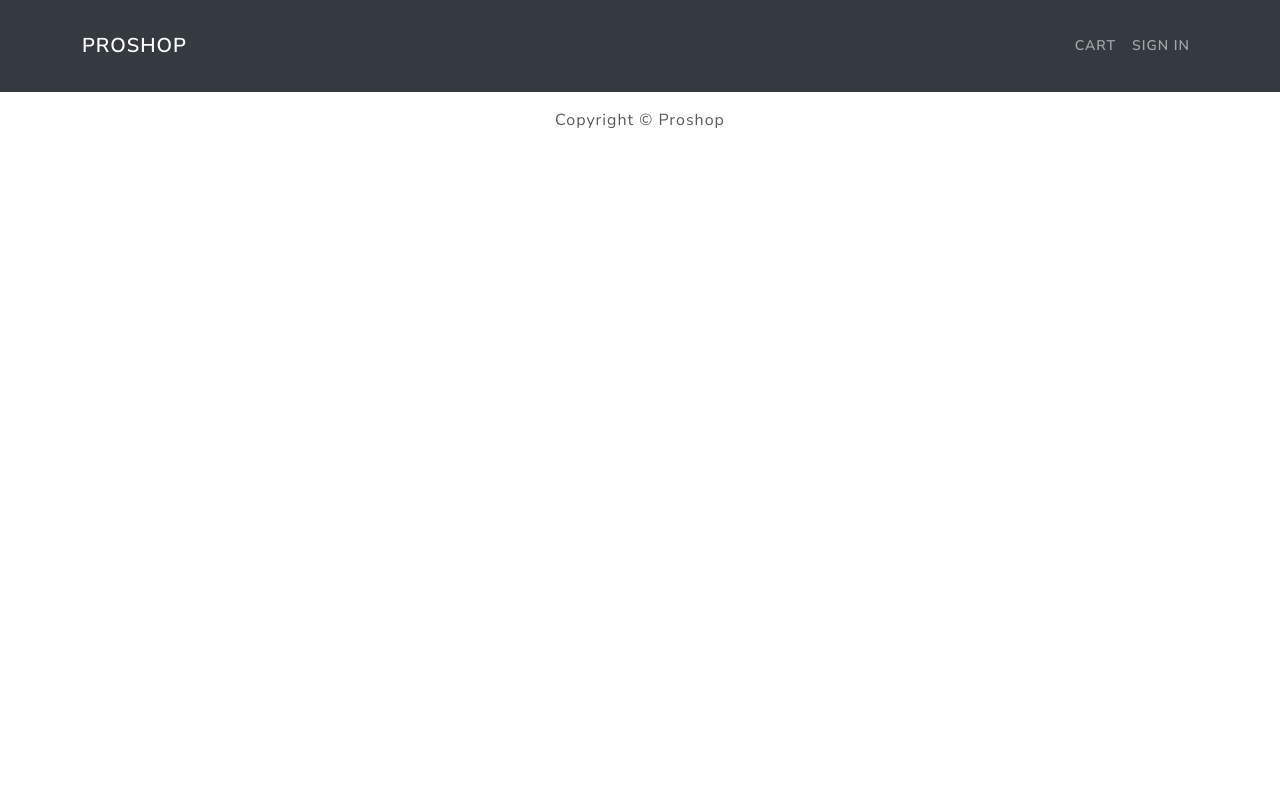
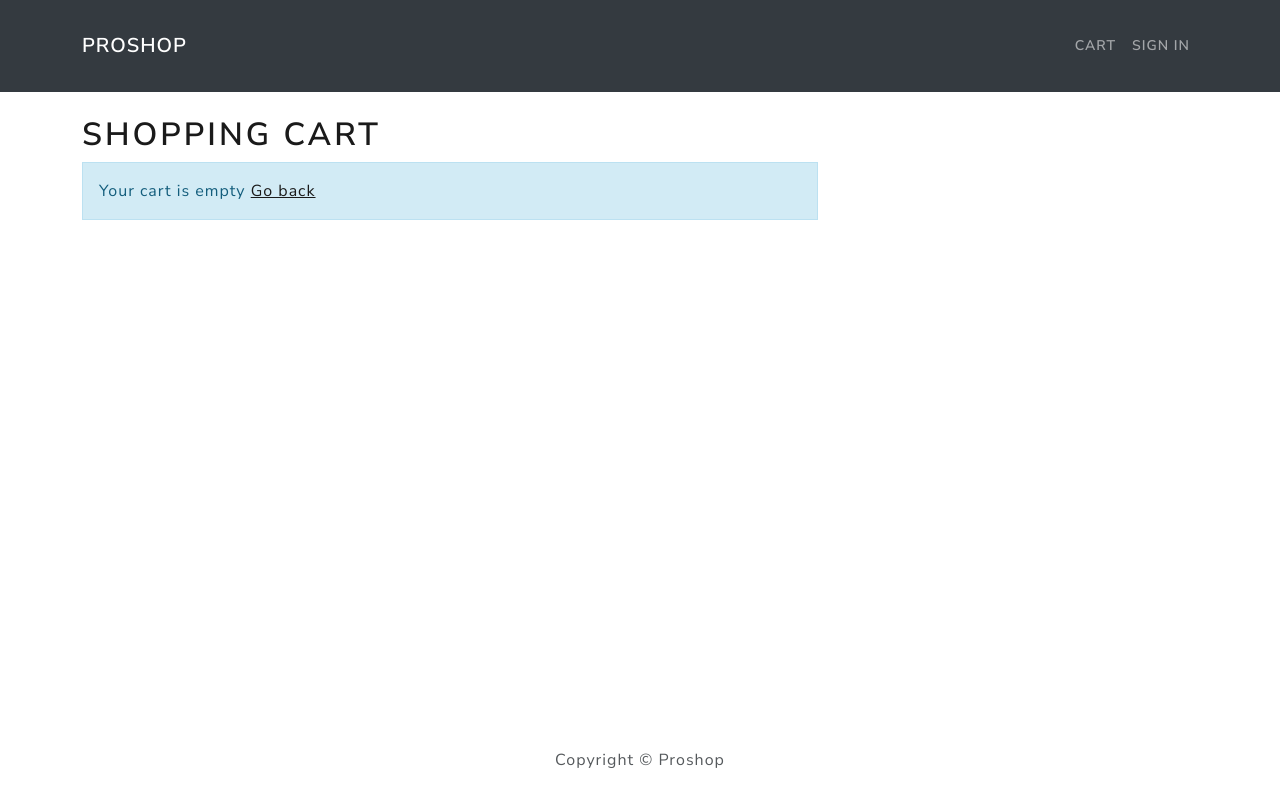
Before and after one commit to MJM27/Modern-Ecommerce, a Next.js app in the folder client/: page /cart in a window 1280 px wide. Built offline with nearby package versions, Linux system fonts and the light colour scheme.

Commit message:
way complicated cart redux implementation

```diff
--- a/client/components/Cart/index.tsx
+++ b/client/components/Cart/index.tsx
@@ -11,24 +11,11 @@ import {
 } from 'react-bootstrap';
 import { v4 as randomID } from 'uuid';
 import { NextRouter } from 'next/router';
-import { useEffect } from 'react';
 import Message from '../Message';
 
-interface CartProps {
-  router: NextRouter;
-}
-
-const Cart: React.FC<CartProps> = ({ router }) => {
-  const { id, qty } = router.query;
-
+const Cart: React.FC = () => {
   const { cartItems } = useTypedSelector(state => state.cart);
   const { addToCart } = useCartActions();
-
-  useEffect(() => {
-    if (id) {
-      addToCart(id as string, parseInt(qty as string));
-    }
-  }, [addToCart, qty, id]);
 
   const onRemoveFromCartHandler = (id: string) => {
     console.log('remove');
--- a/client/hooks/index.ts
+++ b/client/hooks/index.ts
@@ -1,2 +1,3 @@
 export * from './useActions';
 export * from './useTypedSelector';
+export * from './useLocalStorage';
--- /dev/null
+++ b/client/hooks/useLocalStorage.ts
@@ -0,0 +1,19 @@
+import { useState, useEffect } from 'react';
+
+export const useLocalStorage = (defaultValue: any, key: any) => {
+  const [value, setValue] = useState(defaultValue);
+
+  useEffect(() => {
+    const stickyValue = window.localStorage.getItem(key);
+
+    if (stickyValue !== null) {
+      setValue(JSON.parse(stickyValue));
+    }
+  }, [key]);
+
+  useEffect(() => {
+    window.localStorage.setItem(key, JSON.stringify(value));
+  }, [key, value]);
+
+  return [value, setValue];
+};
--- a/client/pages/_app.tsx
+++ b/client/pages/_app.tsx
@@ -3,26 +3,18 @@ import '../styles/index.css';
 import '../styles/bootstrap.min.css';
 //importing utils
 import { useStore } from '../state';
+import { useLocalStorage } from '../hooks';
 import type { AppProps } from 'next/app';
 //importing components
 import MainLayout from '../layouts/MainLayout';
 import { Container } from 'react-bootstrap';
 import { Provider } from 'react-redux';
-import { useEffect, useState } from 'react';
 
 function MyApp({ Component, pageProps }: AppProps) {
-  const [storageItems, setStorageItems] = useState([]);
-
-  useEffect(() => {
-    let cartItemsFromStorage = localStorage.getItem('cartItems')
-      ? JSON.parse(localStorage.getItem('cartItems')!)
-      : [];
-
-    setStorageItems(cartItemsFromStorage);
-  }, []);
+  const [cartItems] = useLocalStorage([], 'cartItems');
 
   const initialState = {
-    cart: { cartItems: storageItems },
+    cart: { cartItems },
     ...pageProps.initialReduxState,
   };
 
--- a/client/pages/cart/index.tsx
+++ b/client/pages/cart/index.tsx
@@ -1,7 +1,17 @@
+import SEO from '../../components/SEO';
+import Cart from '../../components/Cart';
 import { NextPage } from 'next';
+import { seoConfig } from '../../utils';
 
 const CartPage: NextPage = () => {
-  return <div></div>;
+  return (
+    <>
+      <SEO {...seoConfig} />
+      <main className="wrapper py-4">
+        <Cart />
+      </main>
+    </>
+  );
 };
 
 export default CartPage;
--- a/client/state/Cart/cart.reducers.ts
+++ b/client/state/Cart/cart.reducers.ts
@@ -11,11 +11,18 @@ export const cartReducer = (
     case ActionTypes.CART_ADD_ITEM:
       const item = action.payload;
 
-      const itemExists = state.cartItems.some(
+      const itemExists = state.cartItems.find(
         x => x.productId === item.productId
       );
 
-      if (itemExists) return { ...state };
+      if (itemExists) {
+        return {
+          ...state,
+          cartItems: state.cartItems.map(x =>
+            x.productId === itemExists.productId ? item : x
+          ),
+        };
+      }
 
       return {
         ...state,
```
Also changed, not shown: client/components/ProductDetails/index.tsx (+9 -2 lines), client/pages/cart/[id].tsx (deleted, +0 -20 lines).
